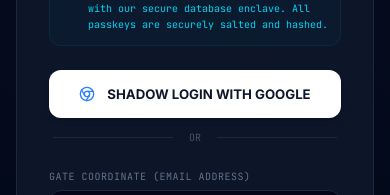
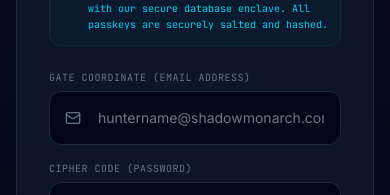
Before and after one commit to maliyagigs/solo-levelling-gamified, a React (Vite) app: page / in a window 390 px wide. Shown: the part 356-551 px from the top of the page. Built offline with nearby package versions, Linux system fonts and the light colour scheme; no server answers.

Commit message:
Add files via upload

```diff
--- a/src/components/AuthScreen.tsx
+++ b/src/components/AuthScreen.tsx
@@ -1,4 +1,4 @@
-import React, { useState } from "react";
+import React, { useState, useEffect } from "react";
 import { auth, db } from "../utils/firebase";
 import { safeLocalStorage as localStorage } from "../utils/storage";
 import {
@@ -32,6 +32,26 @@
   const [isSignUp, setIsSignUp] = useState(false);
   const [error, setError] = useState<string | null>(null);
   const [authLoading, setAuthLoading] = useState(false);
+  const [isMobile, setIsMobile] = useState<boolean>(() => {
+    if (typeof window !== "undefined" && typeof navigator !== "undefined") {
+      const ua = navigator.userAgent || "";
+      const isMobileUA = /Android|webOS|iPhone|iPad|iPod|BlackBerry|IEMobile|Opera Mini/i.test(ua);
+      const isMobileWidth = window.innerWidth < 1024;
+      return isMobileUA || isMobileWidth;
+    }
+    return false;
+  });
+
+  useEffect(() => {
+    const checkMobile = () => {
+      const ua = navigator.userAgent || "";
+      const isMobileUA = /Android|webOS|iPhone|iPad|iPod|BlackBerry|IEMobile|Opera Mini/i.test(ua);
+      const isMobileWidth = window.innerWidth < 1024;
+      setIsMobile(isMobileUA || isMobileWidth);
+    };
+    window.addEventListener("resize", checkMobile);
+    return () => window.removeEventListener("resize", checkMobile);
+  }, []);
 
   const getFriendlyErrorMessage = (err: any) => {
     const code = err?.code || "";
@@ -234,6 +254,7 @@
         </div>
 
         {/* Input credentials interaction form */}
+        {!isMobile && (
           <div className="mb-6 space-y-3">
             <button
               type="button"
@@ -255,6 +276,7 @@
               <div className="h-px bg-slate-800 flex-1" />
             </div>
           </div>
+        )}
 
         <form onSubmit={handleEmailAuth} className="space-y-4">
           <div className="space-y-1.5">
```
Also changed, not shown: 1 other file (tests, documents, lock files or other folders). Lines whose indentation alone changed are shown as unchanged.
